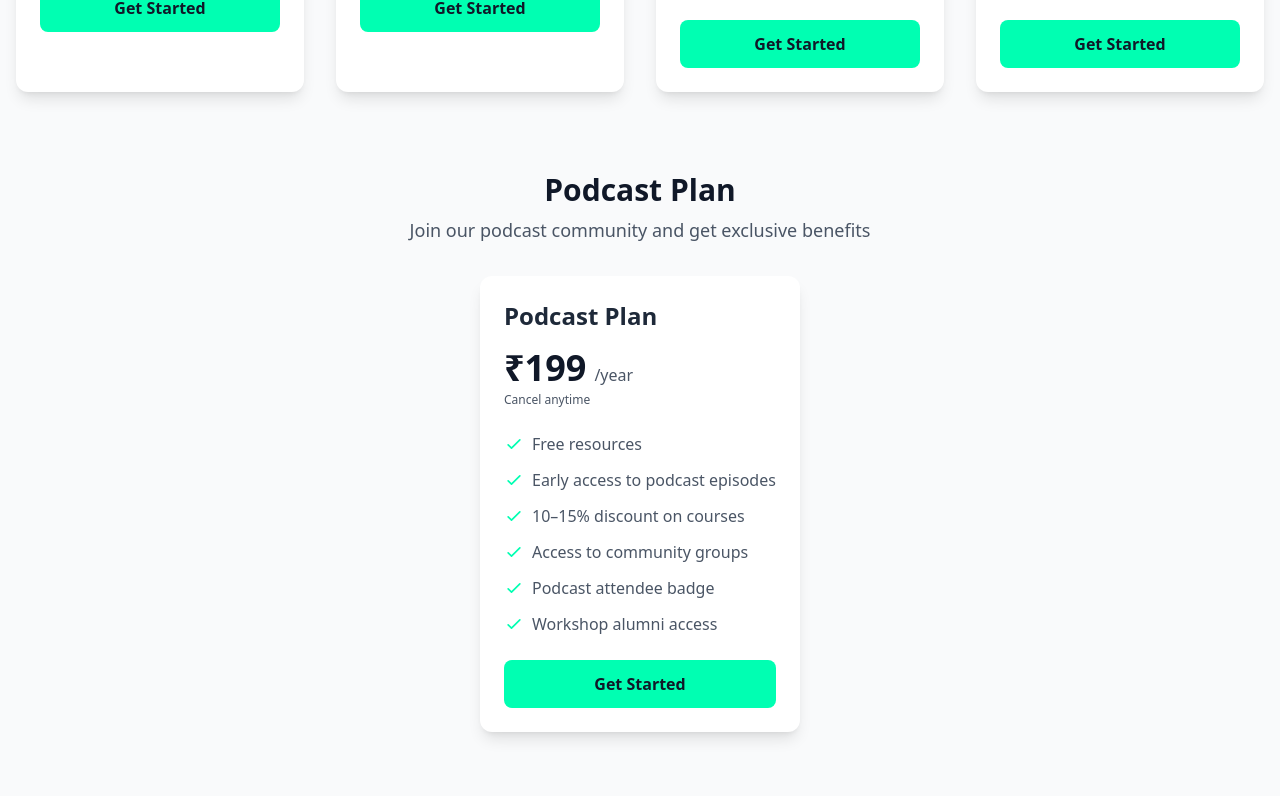
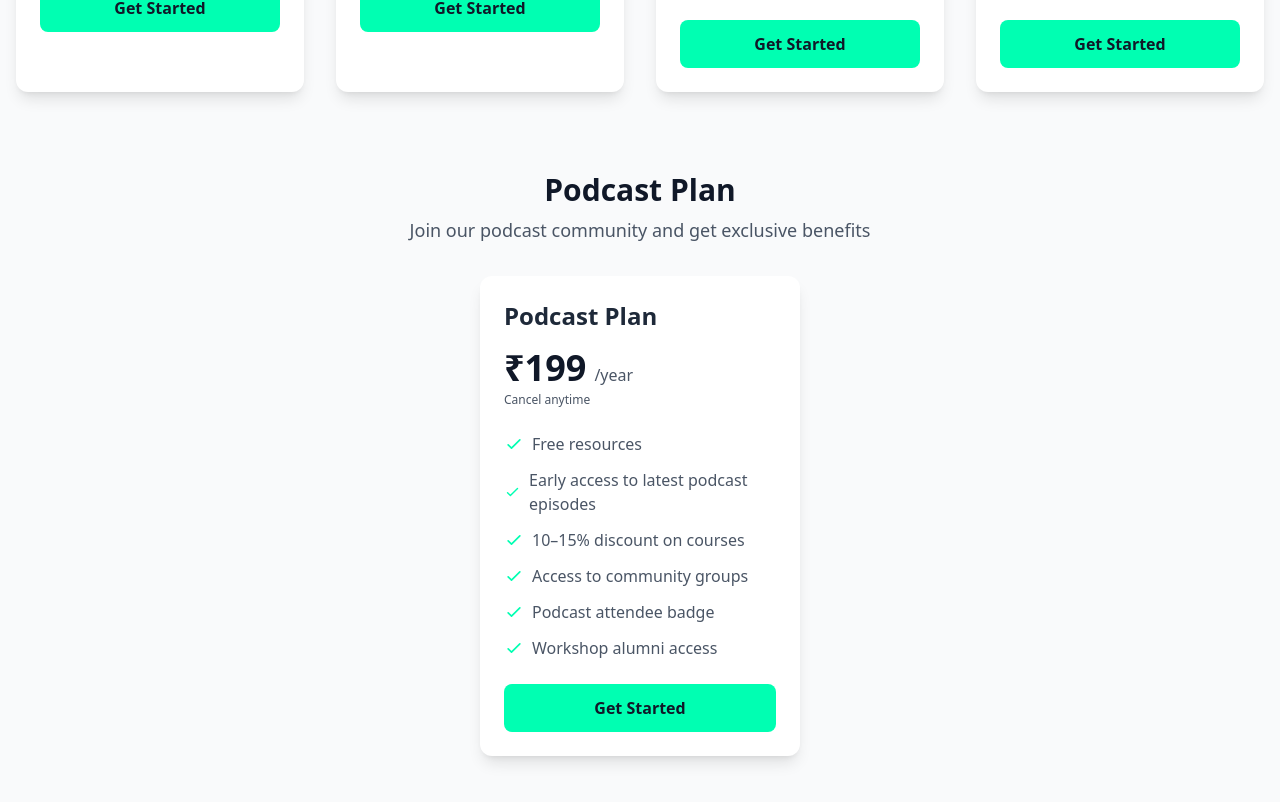
Before and after one commit to MridulRaghuvanshi/OmixLab, a React (Vite) app: page /pricing in a window 1280 px wide. Shown: the part 668-1470 px from the top of the page. Built offline with nearby package versions, Linux system fonts and the light colour scheme; no server answers.

Commit message:
new file

```diff
--- a/src/pages/Pricing.jsx
+++ b/src/pages/Pricing.jsx
@@ -416,7 +416,7 @@ const Pricing = () => {
               <ul className="space-y-3 mb-6">
                 {[
                   "Free resources",
-                  "Early access to podcast episodes",
+                  "Early access to latest podcast episodes",
                   "10–15% discount on courses",
                   "Access to community groups",
                   "Podcast attendee badge",
```
